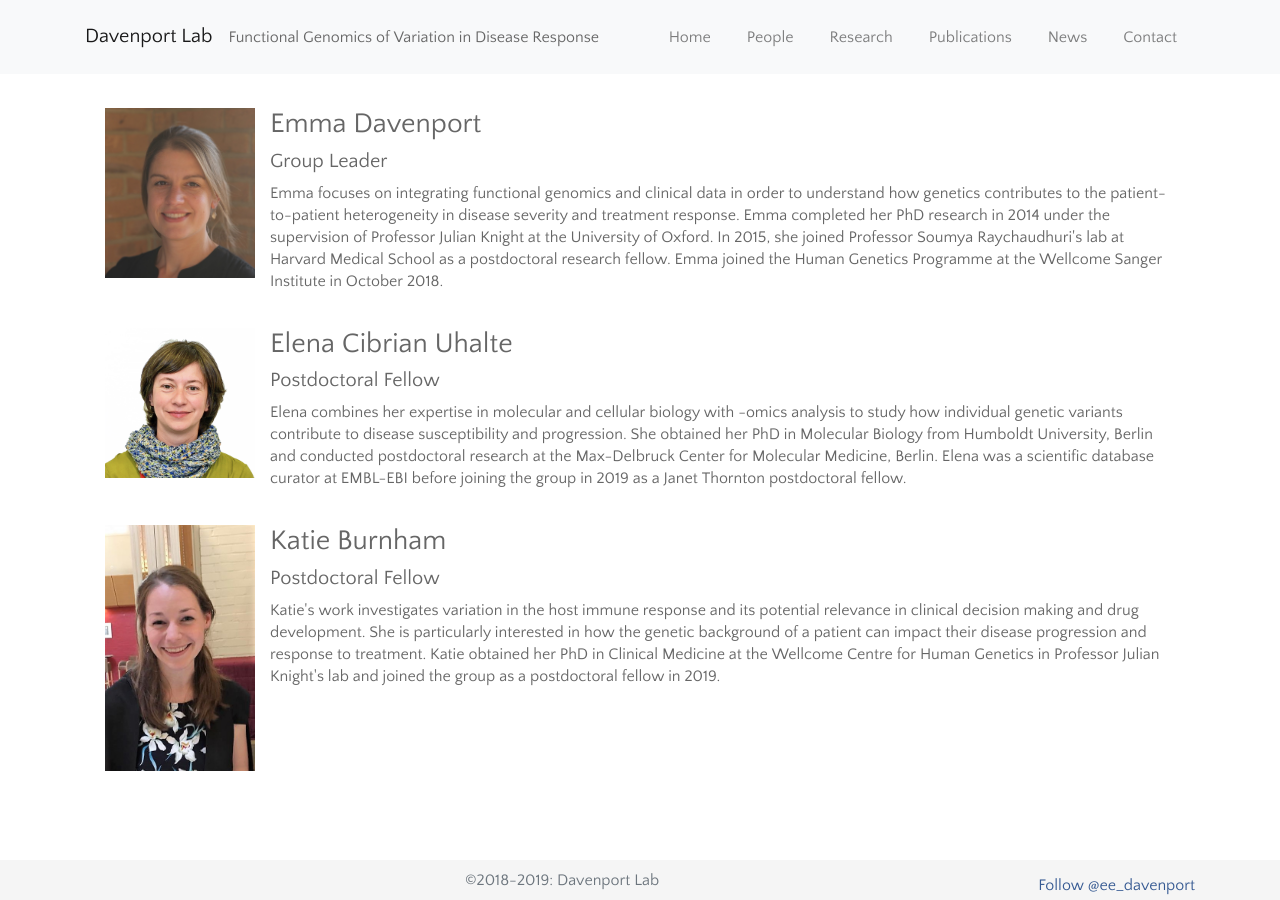
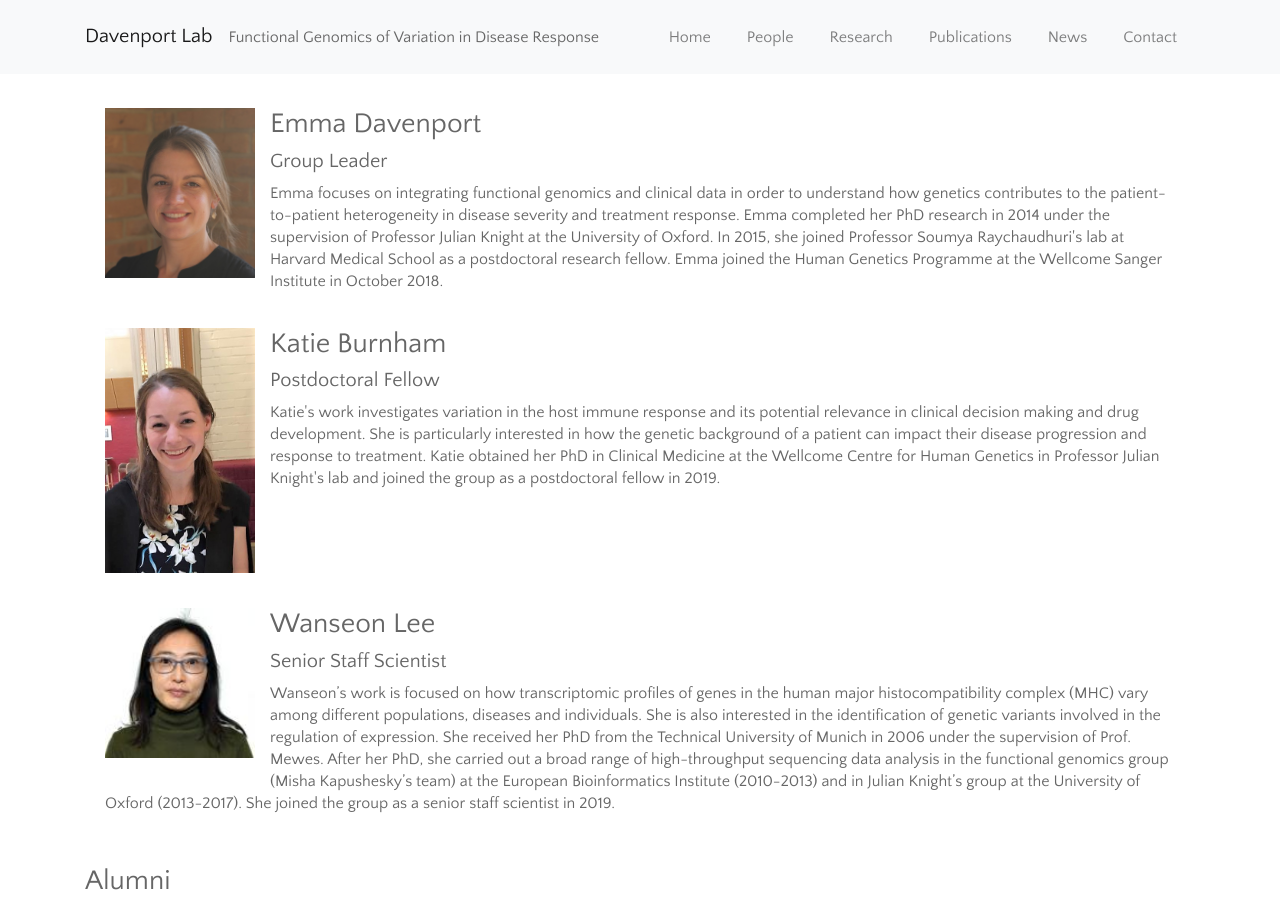
Before and after one commit to davenportlab/davenportlab.github.io, a Jekyll site: the page built from people.html, in a window 1280 px wide and 900 px high. Built offline with Jekyll 4.4.1, drawn with Linux system fonts in a browser that asks for light colours; nearby versions of some CDN libraries; comment, search, counter and statistics services are not loaded; some of the changed text lies outside the part shown.

Commit message:
Updated news and people, added alumni (#23)
* Started adding to news and people

* Updated news and people

* Updated news and people, added alumni

Co-authored-by: Douglas Russell <root@dpwrussell.com>

```diff
--- a/_data/news.yml
+++ b/_data/news.yml
@@ -1,12 +1,42 @@
+- name: "Sepsis and precision medicine: is it all in your genes?"
+  date: February 2020
+  image: "assets/img/news/SangerBlog.jpg"
+  summary: "A great [write-up](https://sangerinstitute.blog/2020/02/16/sepsis-and-precision-medicine-is-it-all-in-your-genes/) from Alison Cranage of Emma's talk at the AAAS 2020 annual meeting."
+
+- name: AAAS 2020 annual meeting
+  date: February 2020
+  image: "assets/img/news/AAAS.png"
+  summary: "Emma is presenting a [talk](http://davenportlab.com/assets/presentations/2020-02-16_AAAS.pdf) on personalised medicine and how we are working on stratifying patients with sepsis using transcriptomics."
+
+- name: Olivia Edwards joins the group
+  date: January 2020
+  image: "assets/img/people/Olivia_Edwards.jpg"
+  summary: Olivia Edwards is joining the group as a PhD rotation student. Olivia will be working on gene expression analysis in the BioAID cohort.
+
+- name: Christmas Lunch
+  date: December 2019
+  image: "assets/img/news/christmas2019.jpg"
+  summary: We had a great Christmas lunch celebrating the first year as a group.
+
+- name: Pager Podcast
+  date: December 2019
+  image: "assets/img/news/pager.png"
+  summary: "Emma [chatted](https://podcasts.apple.com/gb/podcast/personalised-medicine-with-emma-davenport/id1485292393?i=1000457079292) with George Milner about personalised medicine and what it could mean for the treatment of sepsis."
+
+- name: Wanseon Lee joins the group
+  date: October 2019
+  image: "assets/img/people/Wanseon_Lee.jpg"
+  summary: Wanseon Lee is joining the group as a senior staff scientist. Wanseon will be working on the expression of genes in the MHC across individuals, populations and diseases.
+
 - name: Stephanie McGimpsey joins the group
   date: October 2019
   image: "assets/img/people/Stephanie_McGimpsey.JPG"
-  summary:  Stephanie McGimpsey is joining the group as a PhD rotation student. Stephanie will be working on eQTL mapping in the BioAID cohort.
+  summary: Stephanie McGimpsey is joining the group as a PhD rotation student. Stephanie will be working on eQTL mapping in the BioAID cohort.
 
 - name: Lab punting trip
   date: July 2019
   image: "assets/img/news/Punting3.jpg"
-  summary:   We survived the summer heat with a punting trip along the River Cam to the beautiful Grantchester Meadows.
+  summary: We survived the summer heat with a punting trip along the River Cam to the beautiful Grantchester Meadows.
 
 - name: Sherry (Xiaoyun) Li joins the group
   date: July 2019
--- a/_data/people.yml
+++ b/_data/people.yml
@@ -4,12 +4,12 @@
   image: "assets/img/people/Emma_Davenport.JPG"
   summary: Emma focuses on integrating functional genomics and clinical data in order to understand how genetics contributes to the patient-to-patient heterogeneity in disease severity and treatment response. Emma completed her PhD research in 2014 under the supervision of Professor Julian Knight at the University of Oxford. In 2015, she joined Professor Soumya Raychaudhuri's lab at Harvard Medical School as a postdoctoral research fellow. Emma joined the Human Genetics Programme at the Wellcome Sanger Institute in October 2018.
 
-- name: Elena Cibrian Uhalte
-  title: Postdoctoral Fellow
-  image: "assets/img/people/Elena_CibrianUhalte.jpg"
-  summary: Elena combines her expertise in molecular and cellular biology with -omics analysis to study how individual genetic variants contribute to disease susceptibility and progression. She obtained her PhD in Molecular Biology from Humboldt University, Berlin and conducted postdoctoral research at the Max-Delbruck Center for Molecular Medicine, Berlin. Elena was a scientific database curator at EMBL-EBI before joining the group in 2019 as a Janet Thornton postdoctoral fellow.
-
 - name: Katie Burnham
   title: Postdoctoral Fellow
   image: "assets/img/people/Katie_Burnham.jpg"
   summary: Katie's work investigates variation in the host immune response and its potential relevance in clinical decision making and drug development. She is particularly interested in how the genetic background of a patient can impact their disease progression and response to treatment. Katie obtained her PhD in Clinical Medicine at the Wellcome Centre for Human Genetics in Professor Julian Knight's lab and joined the group as a postdoctoral fellow in 2019.
+
+- name: Wanseon Lee
+  title: Senior Staff Scientist
+  image: "assets/img/people/Wanseon_Lee.jpg"
+  summary: Wanseon’s work is focused on how transcriptomic profiles of genes in the human major histocompatibility complex (MHC) vary among different populations, diseases and individuals. She is also interested in the identification of genetic variants involved in the regulation of expression. She received her PhD from the Technical University of Munich in 2006 under the supervision of Prof. Mewes. After her PhD, she carried out a broad range of high-throughput sequencing data analysis in the functional genomics group (Misha Kapushesky’s team) at the European Bioinformatics Institute (2010-2013) and in Julian Knight’s group at the University of Oxford (2013-2017). She joined the group as a senior staff scientist in 2019.
--- a/people.html
+++ b/people.html
@@ -17,5 +17,11 @@
 {% endfor %}
 </ul>
 
-<!-- <h2> Alumni
-<h4> Sherry Li (summer student) -->
+<h2>Alumni</h2>
+<ul>
+{% for alumnus in site.data.alumni %}
+  <li>
+    <h4>{{ alumnus.name }} ({{ alumnus.title }}, {{ alumnus.date }})</h4>
+  </li>
+{% endfor %}
+</ul>
```
Also changed, not shown: _data/alumni.yml (added, +9 -0 lines), assets/img/news/AAAS.png (added), assets/img/news/SangerBlog.jpg (added), assets/img/news/pager.png (added), assets/img/people/Olivia_Edwards.jpg (added), assets/img/people/Wanseon_Lee.jpg (added), 2 other files.
